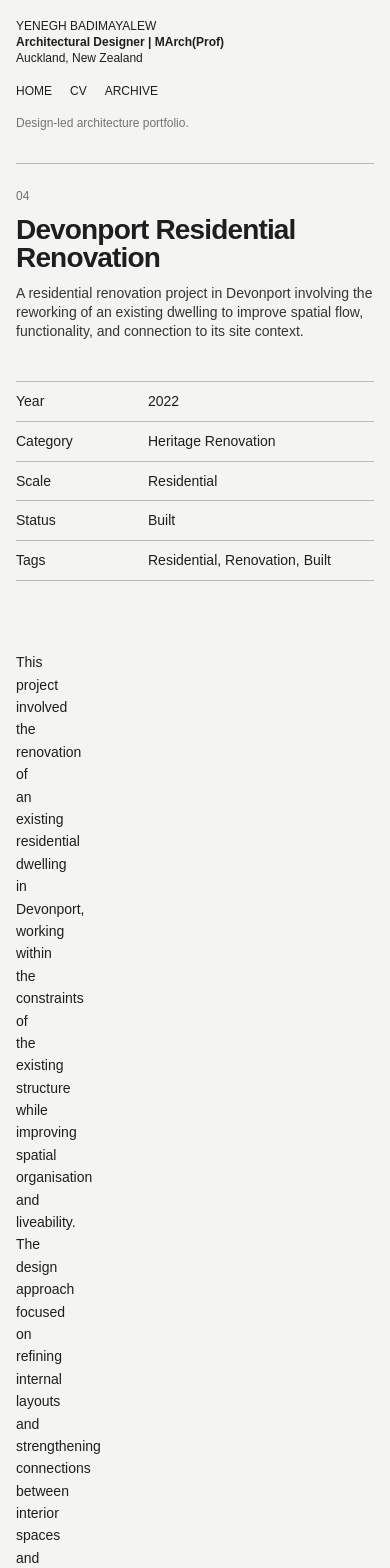
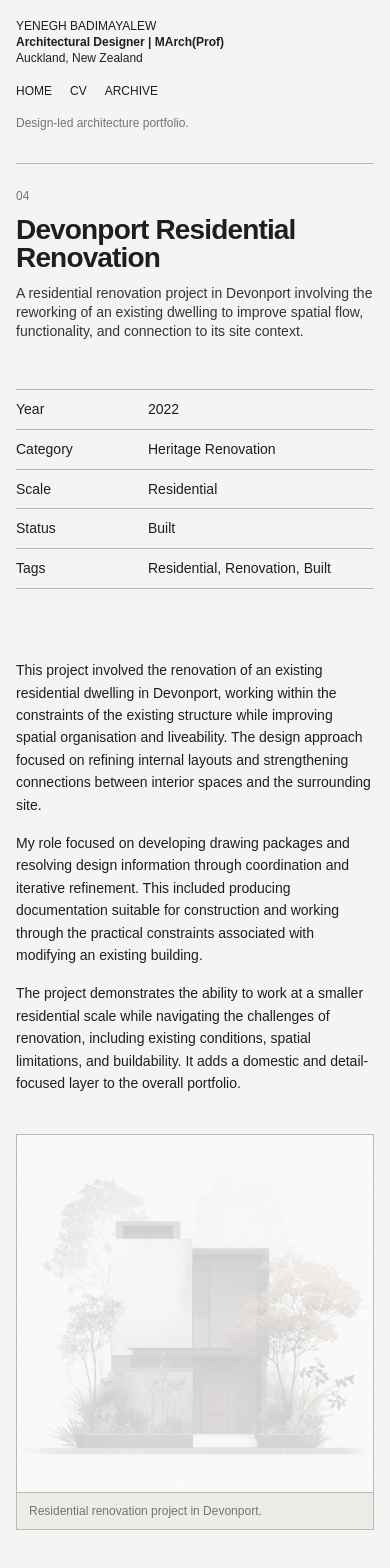
Before and after one commit to Yenegh/yenegh-portfolio, a Next.js app: page /projects/devonport-residential-renovation in a window 390 px wide. Shown: the top 1568 px of the page. Built offline with nearby package versions, Linux system fonts and the light colour scheme.

Commit message:
Fix mobile layout and improve gallery responsiveness

```diff
--- a/app/globals.css
+++ b/app/globals.css
@@ -443,3 +443,59 @@ img {
 .lightbox-close:hover {
   color: #111;
 }
+
+@media (max-width: 768px) {
+  .project-intro {
+    grid-template-columns: 1fr;
+    gap: 24px;
+  }
+
+  .project-body,
+  .gallery {
+    max-width: 100%;
+    width: 100%;
+  }
+
+  .project-body__text {
+    max-width: 100%;
+  }
+
+  .project-body__text p {
+    max-width: 100%;
+    margin-bottom: 16px;
+    line-height: 1.6;
+  }
+
+  .project-facts {
+    margin-top: 8px;
+  }
+
+  .gallery {
+    padding: 24px 0 40px;
+    gap: 20px;
+  }
+
+  .gallery-item {
+    width: 100%;
+  }
+
+  .lightbox {
+    padding: 16px;
+  }
+
+  .lightbox-content {
+    max-width: 100%;
+    width: 100%;
+  }
+
+  .lightbox-image {
+    max-width: 100%;
+    max-height: 70vh;
+  }
+
+  .lightbox-close {
+    top: 14px;
+    right: 16px;
+    font-size: 24px;
+  }
+}
```
